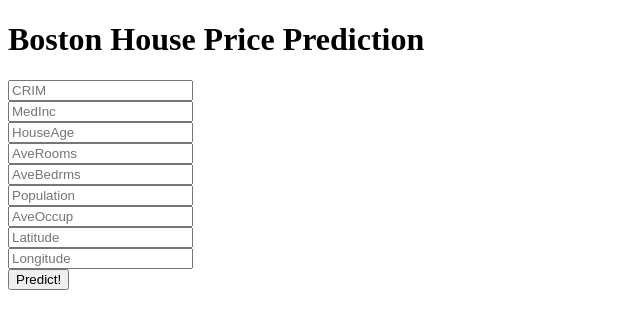
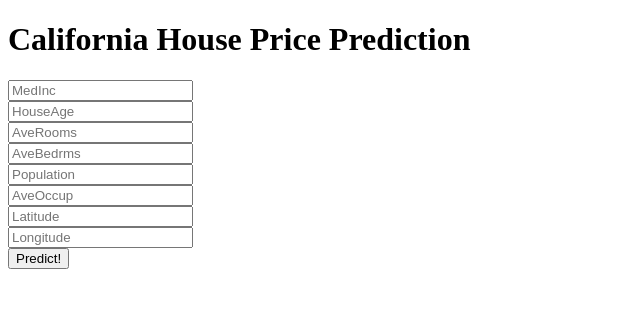
Before and after one commit to Carvas91/Housing_deployment, a Flask app: page / in a window 1280 px wide. Shown: the top 329 px of the page, without its empty margins (0-640 px from the left). Run offline with Flask 3, Linux system fonts and the light colour scheme; parts of the project's set-up code (start-up, migrations or seed data) failed here and were passed over.

Commit message:
new commit

```diff
--- a/app.py
+++ b/app.py
@@ -26,9 +26,11 @@ def predict_api():
 @app.route('/predict',methods=['POST'])
 def predict():
     data=[float(x) for x in request.form.values()]
+    print("Received form data:", data)
     final_input=scalar.transform(np.array(data).reshape(1,-1))
     print(final_input)
     output=regmodel.predict(final_input)[0]
+    print("Prediction output:", output)
     return render_template("home.html",prediction_text="The House price prediction is {}".format(output))
 
 
--- a/templates/home.html
+++ b/templates/home.html
@@ -14,11 +14,11 @@
 
 <body>
  <div class="login">
-	<h1>Boston House Price Prediction</h1>
+	<h1>California House Price Prediction</h1>
 
      <!-- Main Input For Receiving Query to our ML -->
     <form action="{{ url_for('predict')}}"method="post">
-      <input type="text" name="CRIM" placeholder="CRIM" required="required" /><br>
+
     	<input type="text" name="MedInc" placeholder="MedInc" required="required" /><br>
       <input type="text" name="HouseAge" placeholder="HouseAge" required="required" /><br>
       <input type="text" name="AveRooms" placeholder="AveRooms" required="required" /><br>
```
Also changed, not shown: 1 other file.
